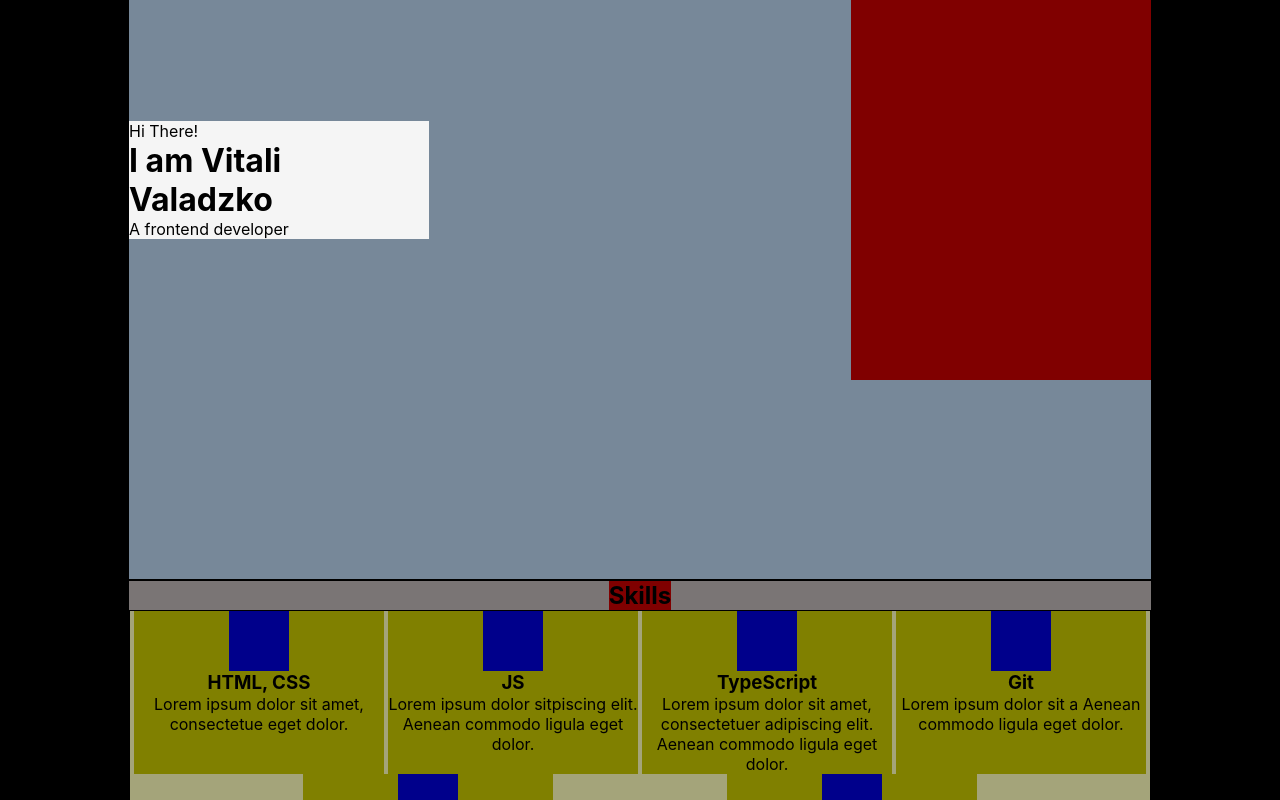
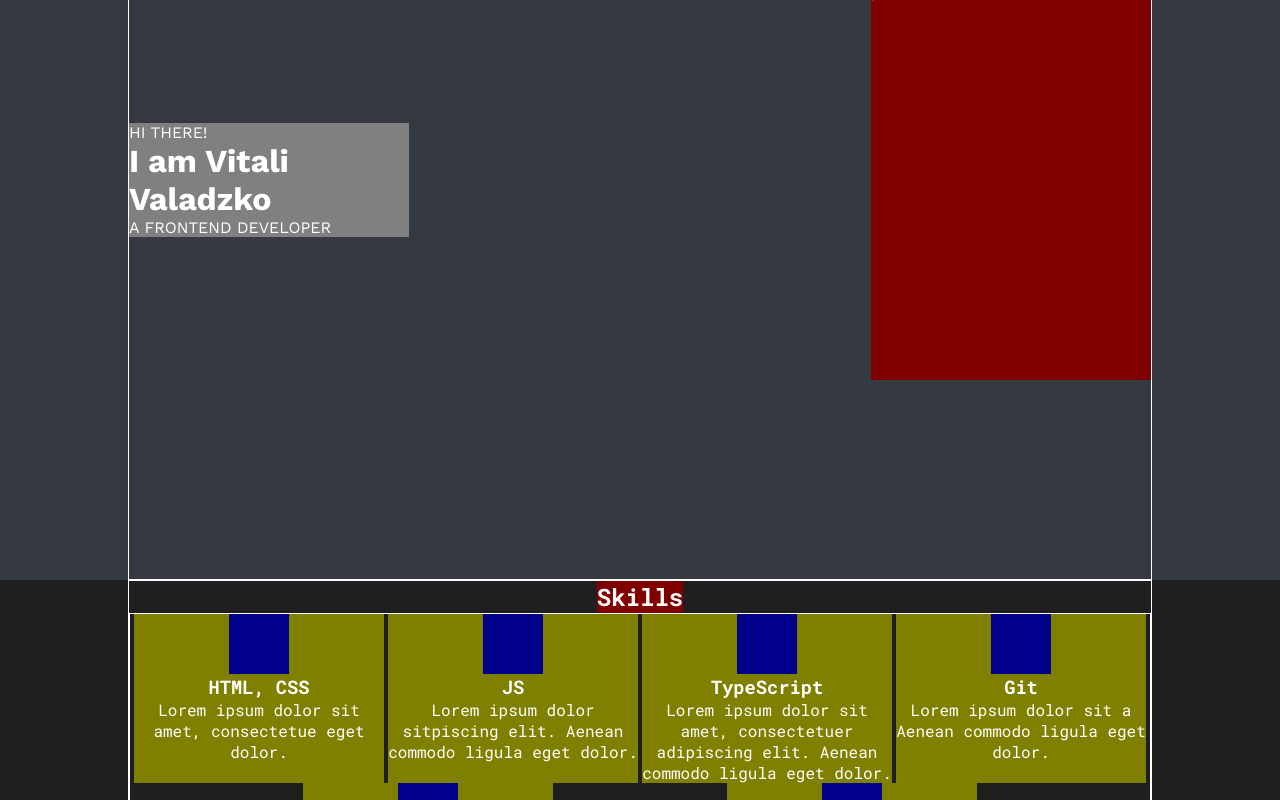
Before and after one commit to Deliriumbad/portfolio, a React (Create React App) app: page / in a window 1280 px wide. Shown: the part 300-1100 px from the top of the page. Built offline with nearby package versions, Linux system fonts and the light colour scheme.

Commit message:
part 2/1 fonts

```diff
--- a/public/index.html
+++ b/public/index.html
@@ -15,6 +15,7 @@
       user's mobile device or desktop. See https://developers.google.com/web/fundamentals/web-app-manifest/
     -->
     <link rel="manifest" href="%PUBLIC_URL%/manifest.json" />
+    <link href="https://fonts.googleapis.com/css2?family=Roboto+Mono:ital,wght@0,300;0,400;0,500;0,700;1,200;1,300;1,400;1,500;1,600;1,700&family=Work+Sans:ital,wght@0,100;0,200;0,300;0,400;0,500;0,600;0,700;0,800;0,900;1,100;1,200;1,300;1,400;1,500;1,600;1,700;1,800;1,900&display=swap" rel="stylesheet">
     <!--
       Notice the use of %PUBLIC_URL% in the tags above.
       It will be replaced with the URL of the `public` folder during the build.
--- a/src/App.css
+++ b/src/App.css
@@ -10,13 +10,9 @@
     text-decoration: none;
 }
 
-html {
+body {
     scroll-behavior: smooth;
-    background-color: black;
-
-
+    background-color: #1f1f20;
+    font-family: 'Roboto Mono', monospace;
+    color: white;
 }
-
-body {
-
-}
--- a/src/components/Contacts/Contacts.module.css
+++ b/src/components/Contacts/Contacts.module.css
@@ -5,7 +5,6 @@
 .contactContainer {
     flex-direction: column;
     justify-content: flex-start;
-    background-color: #aba3a3;
 }
 
 .contactContainer h2 {
@@ -48,3 +47,15 @@
     cursor: pointer;
     border: 1px solid #8a2be2;
 }
+
+@media all and (max-width: 770px) {
+    .form {
+        width: 305px;
+    }
+}
+
+@media all and (max-width: 400px) {
+    .form {
+        width: 100%;
+    }
+}
--- a/src/components/Footer/Footer.module.css
+++ b/src/components/Footer/Footer.module.css
@@ -1,11 +1,11 @@
 .footerBlock {
     height: 80px;
+    background-color: #343a40;
 }
 
 .footerContainer {
     flex-direction: column;
     justify-content: flex-start;
-    background-color: lightslategrey;
 }
 
 .footerContainer h4 {
--- a/src/components/Main/Main.jsx
+++ b/src/components/Main/Main.jsx
@@ -12,7 +12,7 @@ export const Main = () => {
                     <p>A frontend developer</p>
                 </div>
                 <div className={s.mainBlockPhoto}>
-
+photo
                 </div>
             </div>
         </div>
--- a/src/components/Main/Main.module.css
+++ b/src/components/Main/Main.module.css
@@ -1,22 +1,26 @@
 .mainBlock {
-
     height: 100vh;
+    background-color: #343a40;
 }
 
 .mainContainer {
     display: flex;
     flex-direction: row;
     justify-content: space-between;
-    background-color: lightslategrey;
 }
 
 .mainBlockText {
-    width: 300px;
-    background-color: whitesmoke;
+    width: 280px;
+    background-color: grey;
+    font-family: 'Work Sans', sans-serif;
+}
+
+.mainBlockText span, .mainBlockText p {
+    text-transform: uppercase;
 }
 
 .mainBlockPhoto {
-    width: 300px;
+    width: 280px;
     height: 400px;
     background-color: maroon;
 }
--- a/src/components/Portfolio/Portfolio.jsx
+++ b/src/components/Portfolio/Portfolio.jsx
@@ -7,7 +7,9 @@ export const Portfolio = () => {
     return (
         <div className={s.portfolioBlock}>
             <div className={`${sContainer.container} ${s.portfolioContainer}`}>
-                <h2>Portfolio</h2>
+                <div className={s.title}>
+                    <h2>Portfolio</h2>
+                </div>
                 <div className={s.portfolio}>
                     <Project title={'Social network'}
                              description={'Lorem ipsum dolor sit amet, consectetuer adipiscing elit. Aenean commodo ligula eget dolor.'}/>
--- a/src/components/Portfolio/Portfolio.module.css
+++ b/src/components/Portfolio/Portfolio.module.css
@@ -1,12 +1,11 @@
 .portfolioBlock {
-
     height: auto;
+    background-color: #343a40;
 }
 
 .portfolioContainer {
     flex-direction: column;
     justify-content: flex-start;
-    background-color: lightslategrey;
     flex-wrap: nowrap;
 }
 
@@ -16,7 +15,6 @@
 
 .portfolio {
     border: solid 1px;
-    background-color: #a4a47a;
     width: 100%;
     display: flex;
     justify-content: space-evenly;
--- a/src/components/Skills/Skills.module.css
+++ b/src/components/Skills/Skills.module.css
@@ -1,12 +1,10 @@
 .skillsBlock {
     height: auto;
-
 }
 
 .skillsContainer {
     flex-direction: column;
     justify-content: flex-start;
-    background-color: #7a7575;
 }
 
 .skillsContainer h2 {
@@ -15,7 +13,6 @@
 
 .skills {
     border: solid 1px;
-    background-color: #a4a47a;
     width: 100%;
     display: flex;
     justify-content: space-evenly;
```
